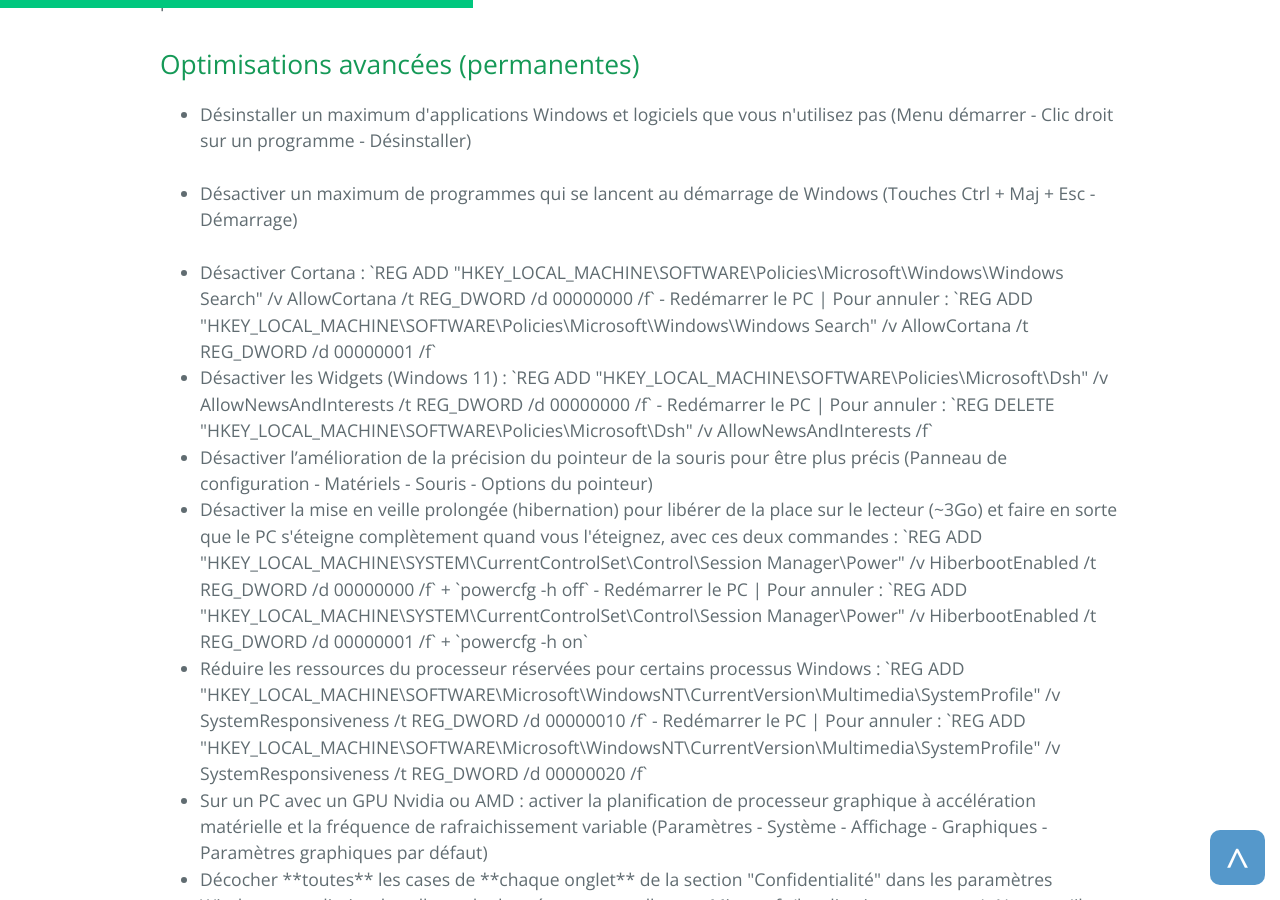
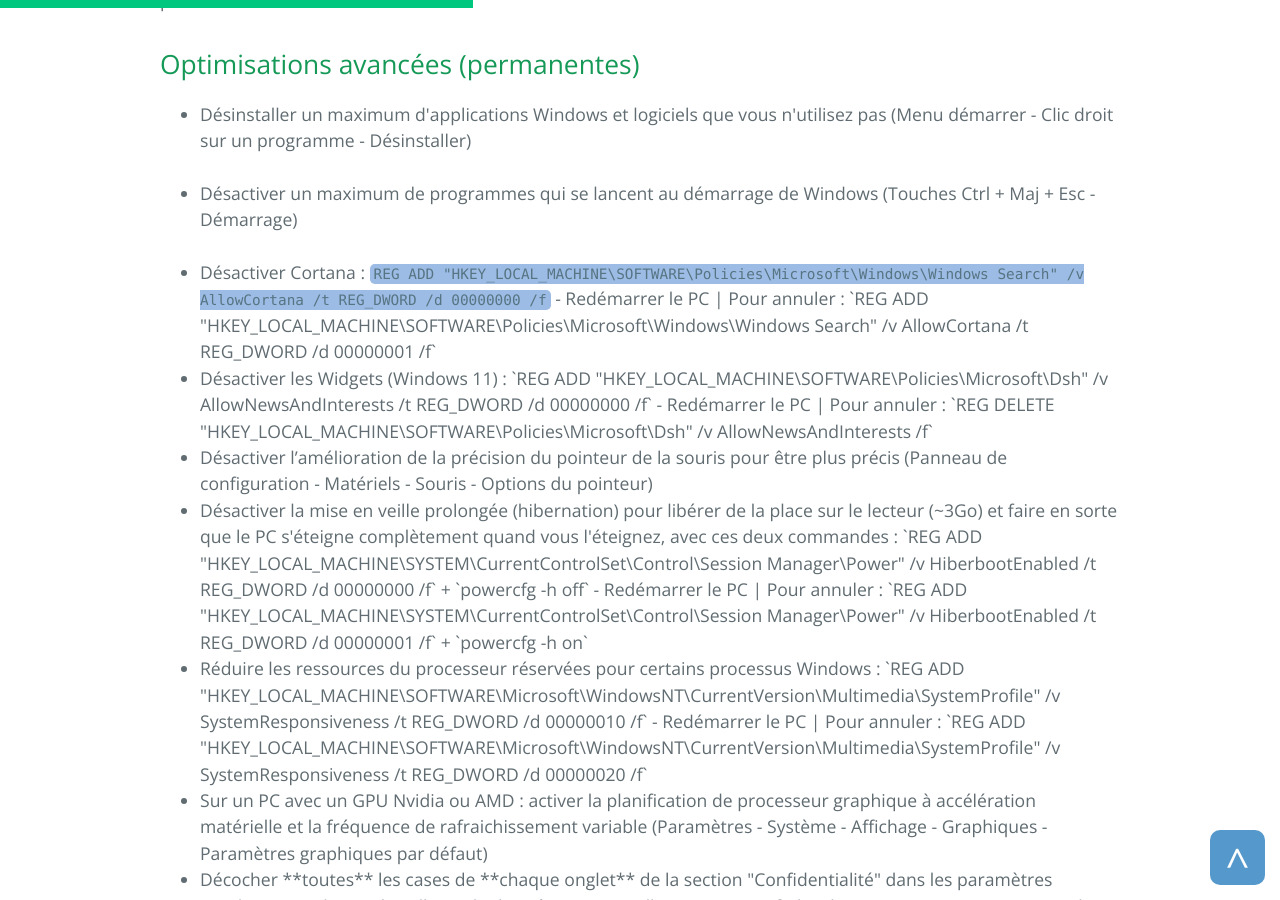
Before and after one commit to PouletEnSlip/pouletenslip.github.io, a Jekyll site: the page built from pages/opti/index.md, in a window 1280 px wide and 900 px high, scrolled down 1512 px. Built offline with Jekyll 4.4.1, drawn with Linux system fonts in a browser that asks for light colours; comment, search, counter and statistics services are not loaded.

Commit message:
Update index.md

```diff
--- a/pages/opti/index.md
+++ b/pages/opti/index.md
@@ -33,7 +33,7 @@
 
 <li><input type="checkbox" class="check-with-label" id="idinput2"><label class="label-for-check" for="idinput2">Désactiver un maximum de programmes qui se lancent au démarrage de Windows (Touches Ctrl + Maj + Esc - Démarrage)</label></li><br>
 
-<li><input type="checkbox" class="check-with-label" id="idinput3"><label class="label-for-check" for="idinput3">Désactiver Cortana : `REG ADD "HKEY_LOCAL_MACHINE\SOFTWARE\Policies\Microsoft\Windows\Windows Search" /v AllowCortana /t REG_DWORD /d 00000000 /f` - Redémarrer le PC | Pour annuler : `REG ADD "HKEY_LOCAL_MACHINE\SOFTWARE\Policies\Microsoft\Windows\Windows Search" /v AllowCortana /t REG_DWORD /d 00000001 /f`</label></li>
+<li><input type="checkbox" class="check-with-label" id="idinput3"><label class="label-for-check" for="idinput3">Désactiver Cortana : <code>REG ADD "HKEY_LOCAL_MACHINE\SOFTWARE\Policies\Microsoft\Windows\Windows Search" /v AllowCortana /t REG_DWORD /d 00000000 /f</code> - Redémarrer le PC | Pour annuler : `REG ADD "HKEY_LOCAL_MACHINE\SOFTWARE\Policies\Microsoft\Windows\Windows Search" /v AllowCortana /t REG_DWORD /d 00000001 /f`</label></li>
 
 <li><input type="checkbox" class="check-with-label" id="idinput3"><label class="label-for-check" for="idinput3">Désactiver les Widgets (Windows 11) : `REG ADD "HKEY_LOCAL_MACHINE\SOFTWARE\Policies\Microsoft\Dsh" /v AllowNewsAndInterests /t REG_DWORD /d 00000000 /f` - Redémarrer le PC | Pour annuler : `REG DELETE "HKEY_LOCAL_MACHINE\SOFTWARE\Policies\Microsoft\Dsh" /v AllowNewsAndInterests /f`</label></li>
 
```
